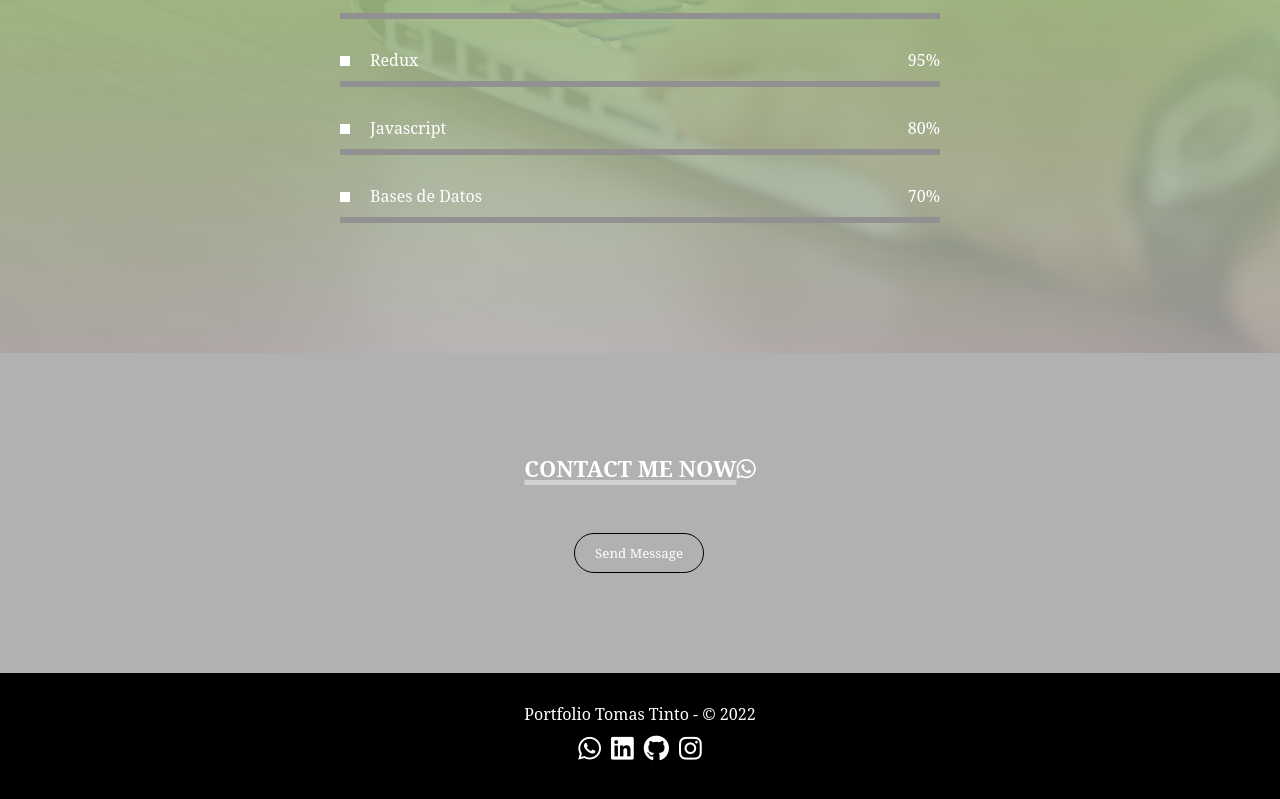
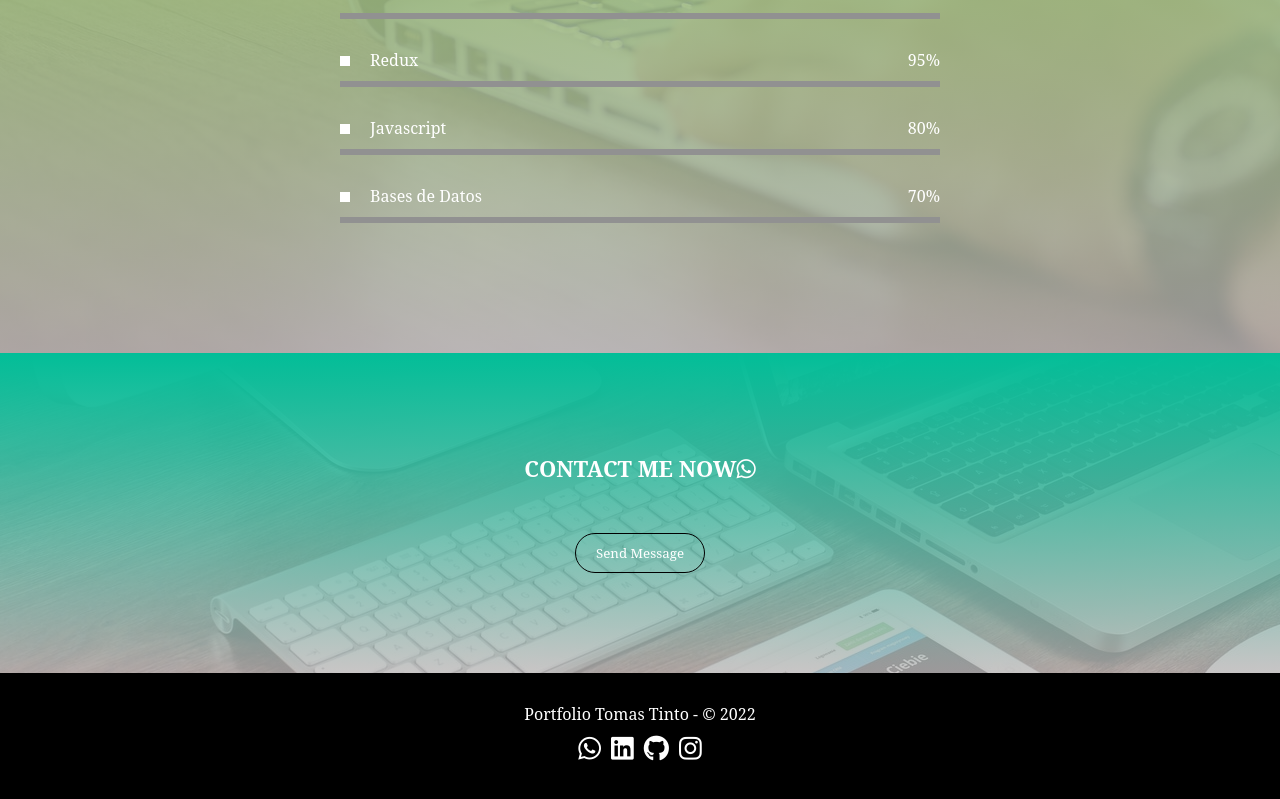
Before and after one commit to TomasTinto1234/Portfolio, a React (Create React App) app: page / in a window 1280 px wide. Shown: the part 3326-4125 px from the top of the page. Built offline with nearby package versions, Linux system fonts and the light colour scheme.

Commit message:
more details

```diff
--- a/src/App.css
+++ b/src/App.css
@@ -188,6 +188,7 @@ html {
     text-transform: uppercase;
     margin-bottom: 20px;
     letter-spacing: 1px;
+    text-decoration: none;
 }
 
 #sobremi .sobremi p {
@@ -497,16 +498,23 @@ html {
 
 #contacto .titulo-seccion {
     margin-bottom: 20px;
+    color: #87BE56;
+    text-decoration: none;
 }
 
 #contacto .contenedor-form {
     max-width: 1100px;
     margin: auto;
+    text-decoration: none;
+
 }
 
 #contacto .contenedor-form .fila {
     margin-bottom: 15px;
+    text-decoration: none;
+
 }
+
 
 #contacto .contenedor-form .mitad {
     display: flex;
@@ -518,6 +526,7 @@ html {
     padding: 20px;
     border-radius: 20px;
     border: none;
+    text-decoration: none;
     border: 1px solid #919191;
 }
 
@@ -534,7 +543,7 @@ html {
     font-size: 22px;
     text-transform: uppercase;
     color: #fff;
-    text-decoration: underline;
+    text-decoration: none;
     text-decoration-color: #d3d3d3;
     text-decoration-thickness: 5px;
 }
@@ -547,7 +556,7 @@ html {
     border: 1px solid #000;
     padding: 10px 20px;
     margin-top: 30px;
-    margin-left: 44%;
+    /* margin-left: 44%; */
     transition: .5s;
     background-color: transparent;
 }
@@ -582,7 +591,7 @@ footer a {
     color: #fff;
 }
 .as2{
-    text-decoration: underline-none;
+    text-decoration: none;
     color: #000;
 }
 .center{
--- a/src/components/Contact.jsx
+++ b/src/components/Contact.jsx
@@ -2,7 +2,7 @@ import React from 'react'
 
 const Contact = () => {
   return (
-    <section id="contacto" >
+    <section  className='contenedor-skills2' id="contacto" >
     <h3 className="titulo-seccion"><a href="https://wa.me/+541161263966" className='github' target="_blank">Contact me now<i className="fa-brands fa-whatsapp"></i></a> <a href="https://wa.me/1161263966"></a></h3>
     <div className="contenedor-form">
         <form action="">
```
